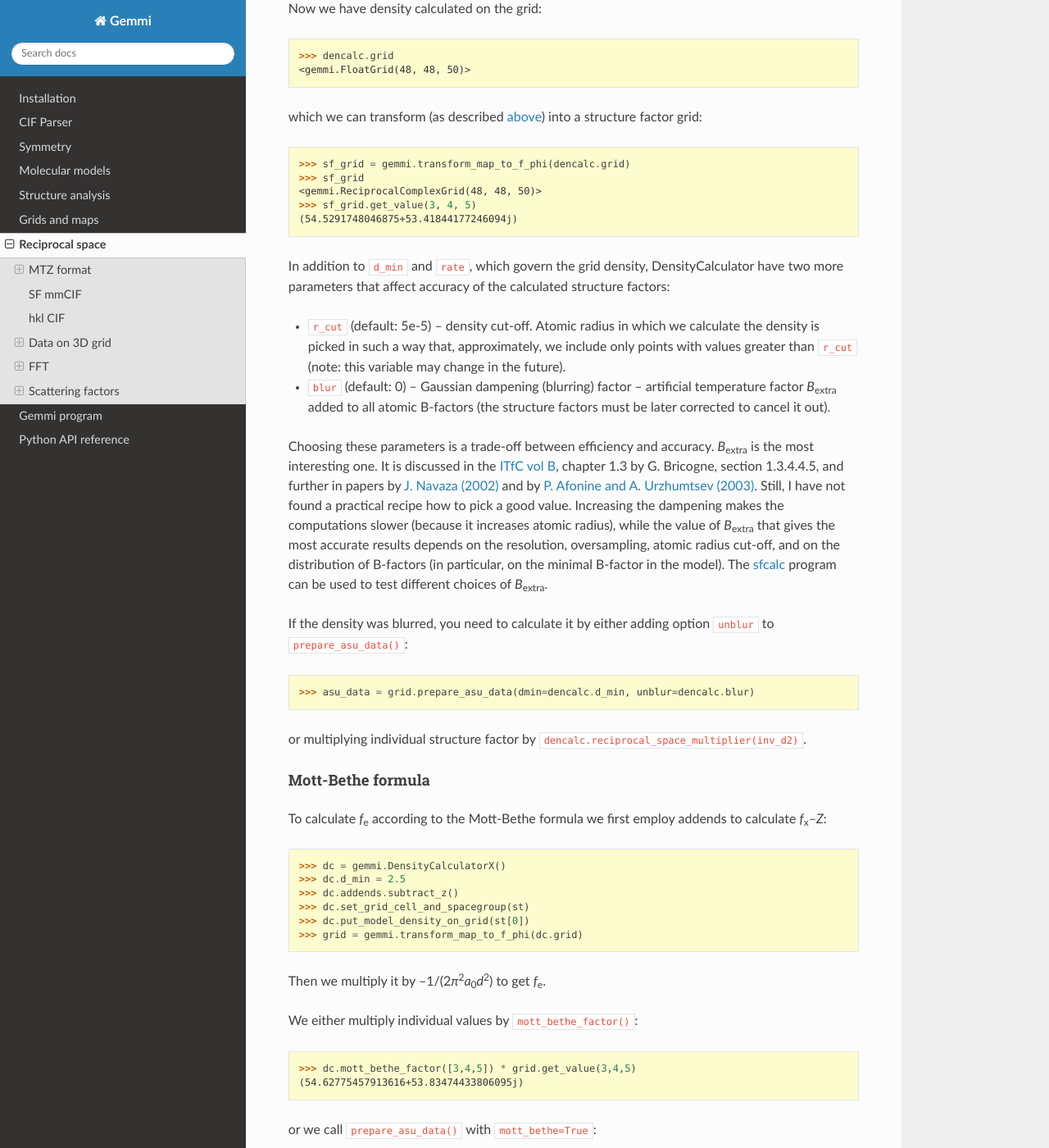
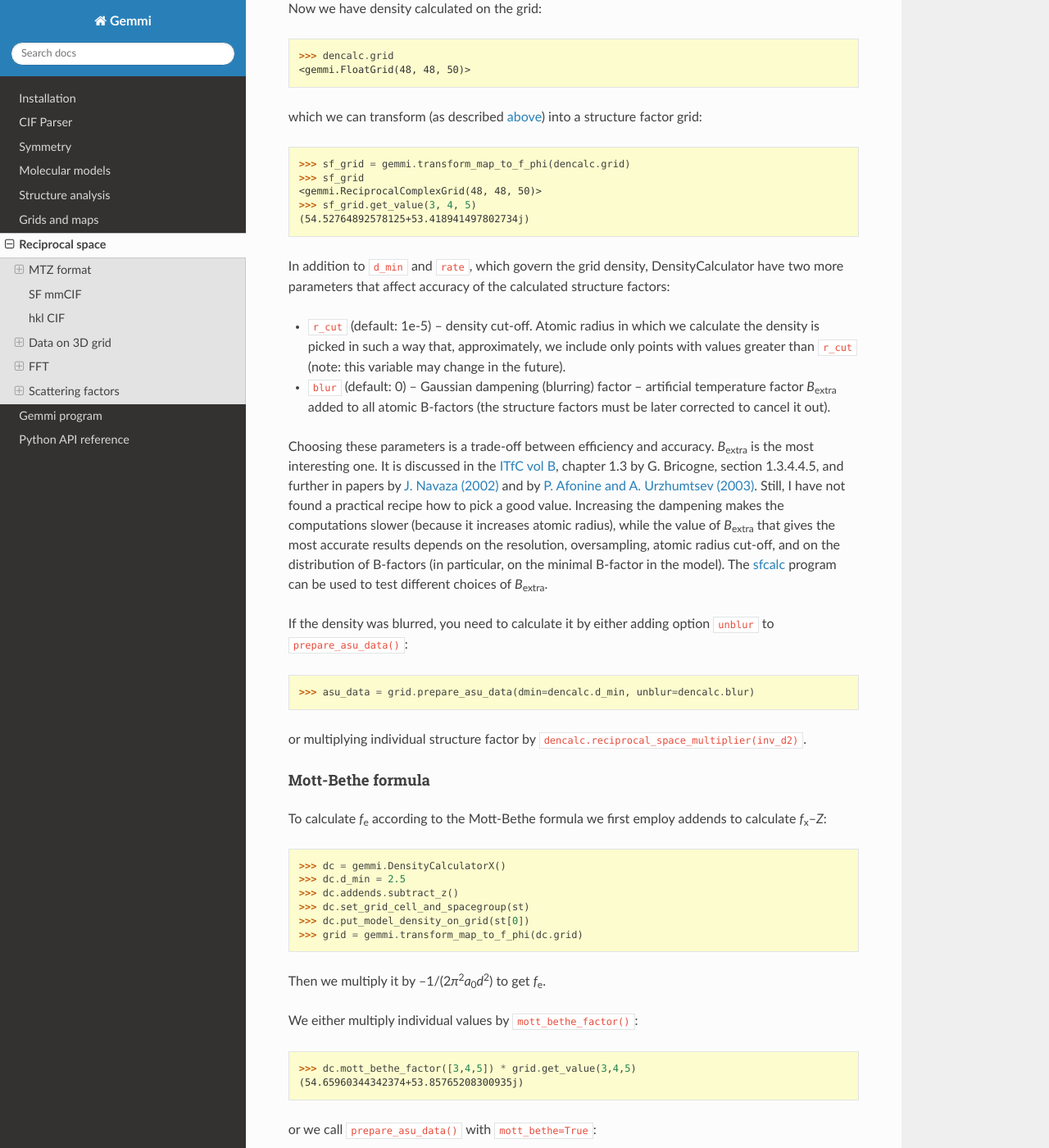
Before and after one commit to project-gemmi/gemmi, a Sphinx documentation site: the page built from docs/hkl.rst, in a window 1280 px wide and 1400 px high, scrolled down 27470 px. Shown: the whole window at 82% size. Built offline with Sphinx 7.4.7 and the Read the Docs theme 2.0.0, drawn with Linux system fonts in a browser that asks for light colours; some of the changed text lies outside the part shown.

```diff
--- a/docs/hkl.rst
+++ b/docs/hkl.rst
@@ -1499,13 +1499,13 @@ into a structure factor grid:
   >>> sf_grid
   <gemmi.ReciprocalComplexGrid(48, 48, 50)>
   >>> sf_grid.get_value(3, 4, 5)
-  (54.5291748046875+53.41844177246094j)
+  (54.52764892578125+53.418941497802734j)
 
 In addition to ``d_min`` and ``rate``, which govern the grid density,
 DensityCalculator have two more parameters that affect accuracy
 of the calculated structure factors:
 
-* ``r_cut`` (default: 5e-5) -- density cut-off. Atomic radius in which
+* ``r_cut`` (default: 1e-5) -- density cut-off. Atomic radius in which
   we calculate the density is picked in such a way that, approximately,
   we include only points with values greater than ``r_cut``
   (note: this variable may change in the future).
@@ -1564,7 +1564,7 @@ We either multiply individual values by ``mott_bethe_factor()``:
 .. doctest::
 
   >>> dc.mott_bethe_factor([3,4,5]) * grid.get_value(3,4,5)
-  (54.62775457913616+53.83474433806095j)
+  (54.65960344342374+53.85765208300935j)
 
 or we call ``prepare_asu_data()`` with ``mott_bethe=True``:
 
--- a/docs/sfcalc-help.txt
+++ b/docs/sfcalc-help.txt
@@ -25,7 +25,7 @@ Options:
 Options for FFT-based calculations:
   --rate=NUM           Shannon rate used for grid spacing (default: 1.5).
   --blur=NUM           B added for Gaussian blurring (default: auto).
-  --rcut=Y             Use atomic radius r such that rho(r) < Y (default: 5e-5).
+  --rcut=Y             Use atomic radius r such that rho(r) < Y (default: 1e-5).
   --test[=CACHE]       Calculate exact values and report differences (slow).
   --write-map=FILE     Write density (excl. bulk solvent) as CCP4 map.
   --to-mtz=FILE        Write Fcalc to a new MTZ file.
```
Also changed, not shown: other parts of docs/hkl.rst (+1 -1 lines), 2 other files.
